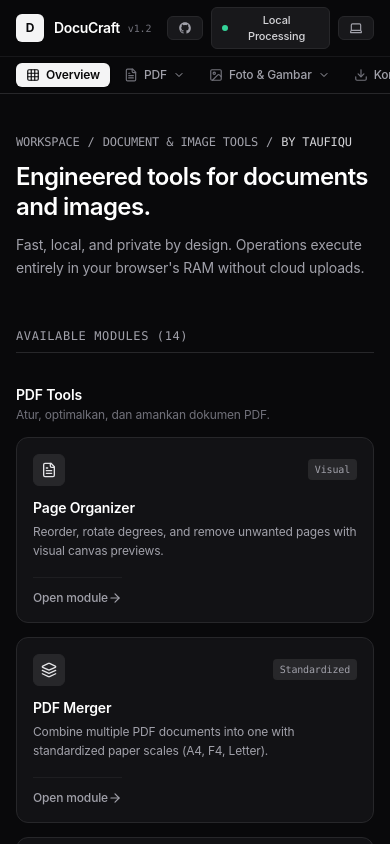
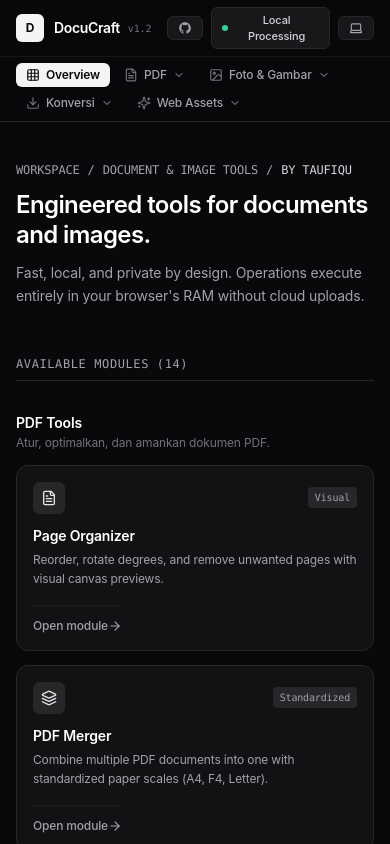
Before and after one commit to Taufiqu/document-tools, a React (Vite) app in the folder web/: page / in a window 390 px wide. Shown: the top 844 px of the page. Built offline with nearby package versions, Linux system fonts and the light colour scheme.

Commit message:
feat: update Navbar layout for improved responsiveness and grouping

```diff
--- a/web/src/components/Navbar.tsx
+++ b/web/src/components/Navbar.tsx
@@ -135,7 +135,7 @@ export function Navbar({ currentTool, onSelectTool }: NavbarProps) {
         </div>
 
         {/* Tool navigation grouped by document type */}
-        <div className="max-w-6xl mx-auto px-4 sm:px-6 flex items-center gap-1 overflow-x-auto py-1.5 scrollbar-none border-t border-border/50 text-xs">
+        <div className="max-w-6xl mx-auto px-4 sm:px-6 flex flex-wrap items-center gap-1 py-1.5 border-t border-border/50 text-xs">
           <button
             onClick={() => {
               setOpenGroup(null);
```
